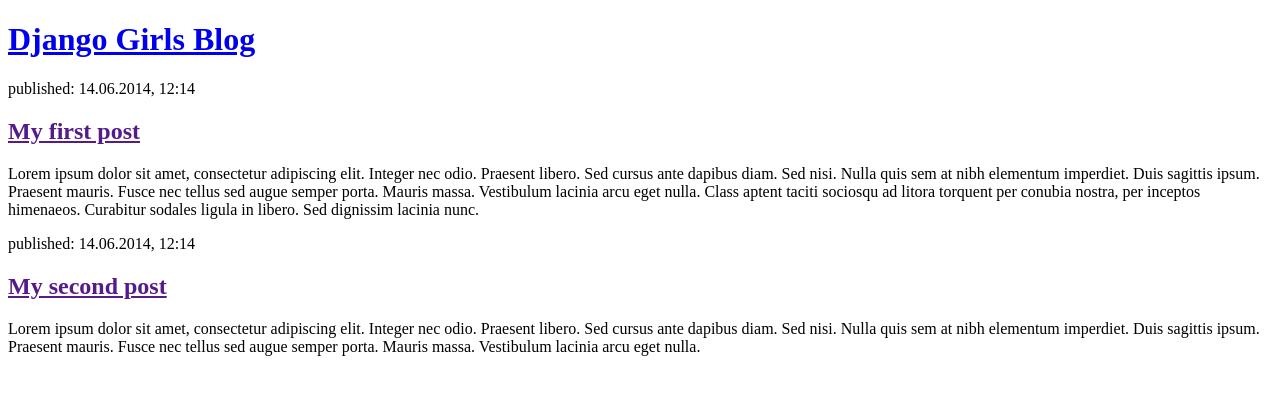
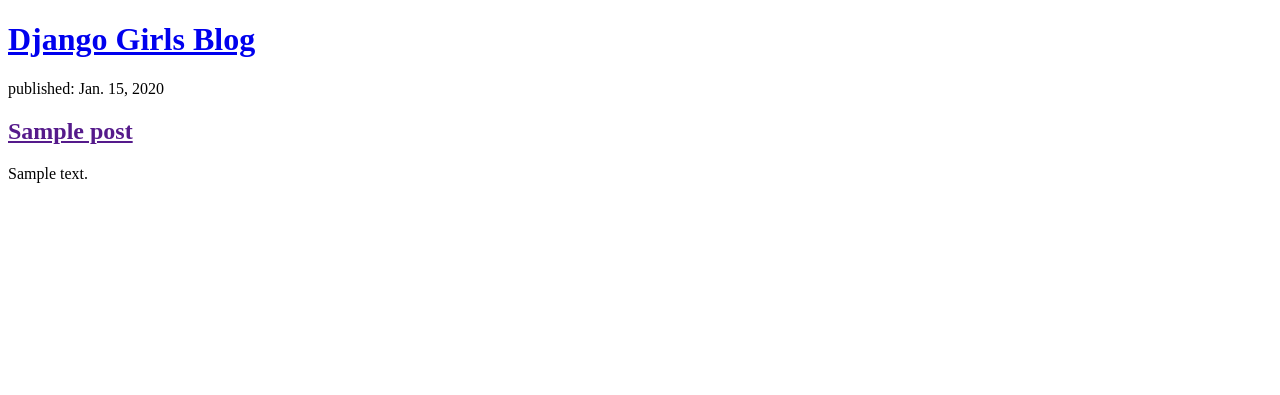
Before and after one commit to mark-leniw/my-first-blog, a Django app: page / in a window 1280 px wide. Shown: the top 395 px of the page. Run offline with Django 3.2, Linux system fonts and the light colour scheme; tables that the repository leaves empty hold one stand-in row (values such as "Sample post").

Commit message:
modified views and html

```diff
--- a/blog/templates/blog/post_list.html
+++ b/blog/templates/blog/post_list.html
@@ -4,21 +4,19 @@
         <title>Django Girls Blog</title>
     </head>
     <body>
+
         <header>
             <h1><a href="/">Django Girls Blog</a></h1>
         </header>
 
-        <article>
-            <time>published: 14.06.2014, 12:14</time>
-            <h2><a href="">My first post</a></h2>
-            <p>Lorem ipsum dolor sit amet, consectetur adipiscing elit. Integer nec odio. Praesent libero. Sed cursus ante dapibus diam. Sed nisi. Nulla quis sem at nibh elementum imperdiet. Duis sagittis ipsum. Praesent mauris. Fusce nec tellus sed augue semper porta. Mauris massa. Vestibulum lacinia arcu eget nulla. Class aptent taciti sociosqu ad litora torquent per conubia nostra, per inceptos himenaeos. Curabitur sodales ligula in libero. Sed dignissim lacinia nunc.
-            </p>
-        </article>
+        {% for post in posts %}
+            <article>
+                <time>published: {{ post.published_date }}</time>
+                <h2><a href="">{{ post.title }}</a></h2>
+                <p>{{ post.text|linebreaksbr }}
+                </p>
+            </article>
+        {% endfor %}
 
-        <article>
-            <time>published: 14.06.2014, 12:14</time>
-            <h2><a href="">My second post</a></h2>
-            <p>Lorem ipsum dolor sit amet, consectetur adipiscing elit. Integer nec odio. Praesent libero. Sed cursus ante dapibus diam. Sed nisi. Nulla quis sem at nibh elementum imperdiet. Duis sagittis ipsum. Praesent mauris. Fusce nec tellus sed augue semper porta. Mauris massa. Vestibulum lacinia arcu eget nulla. </p>
-        </article>
     </body>
 </html>
--- a/blog/views.py
+++ b/blog/views.py
@@ -1,5 +1,8 @@
 from django.shortcuts import render
+from django.utils import timezone
+from .models import Post
 
 # Create your views here.
 def post_list(request):
-    return render(request, 'blog/post_list.html', {})
+    posts = Post.objects.filter(published_date__lte=timezone.now()).order_by('published_date')
+    return render(request, 'blog/post_list.html', {'posts': posts})
```
